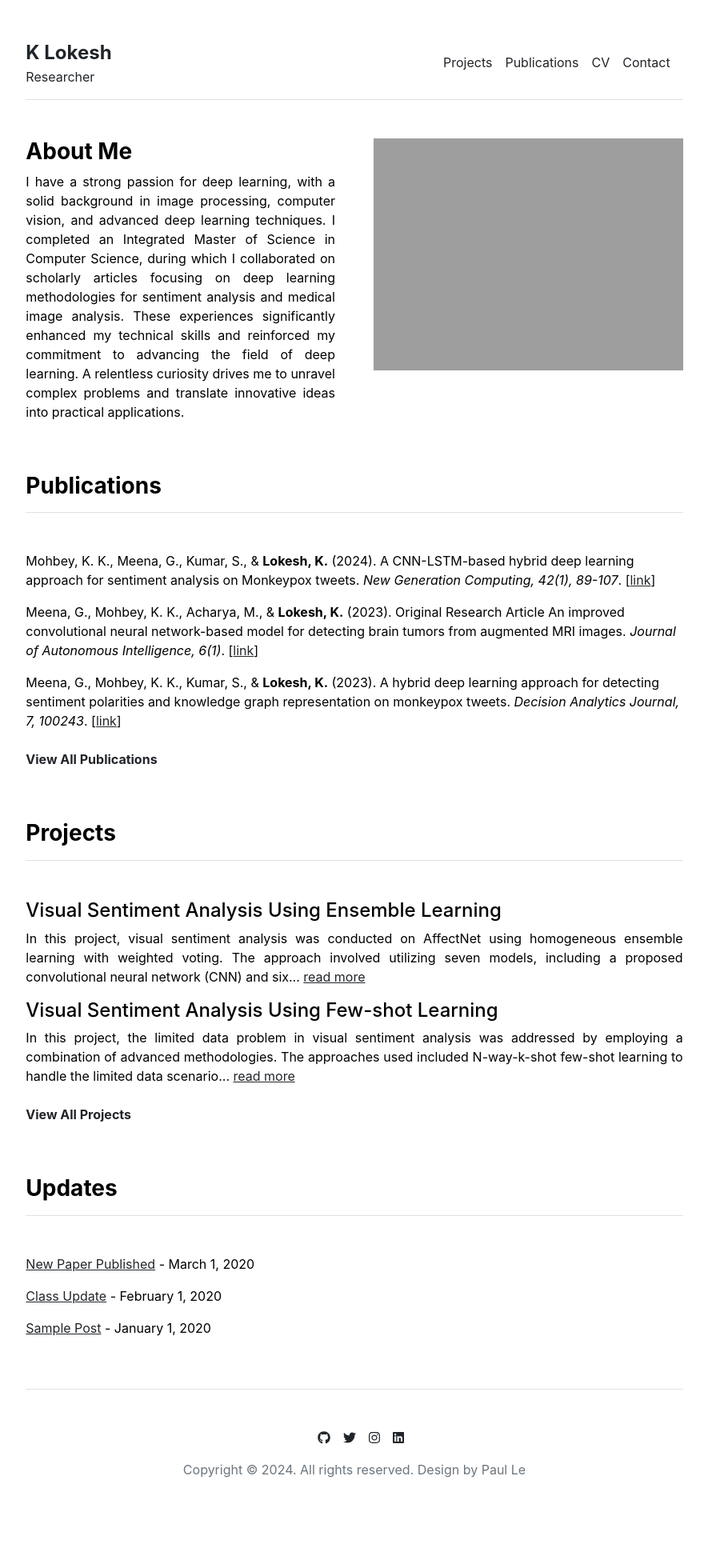
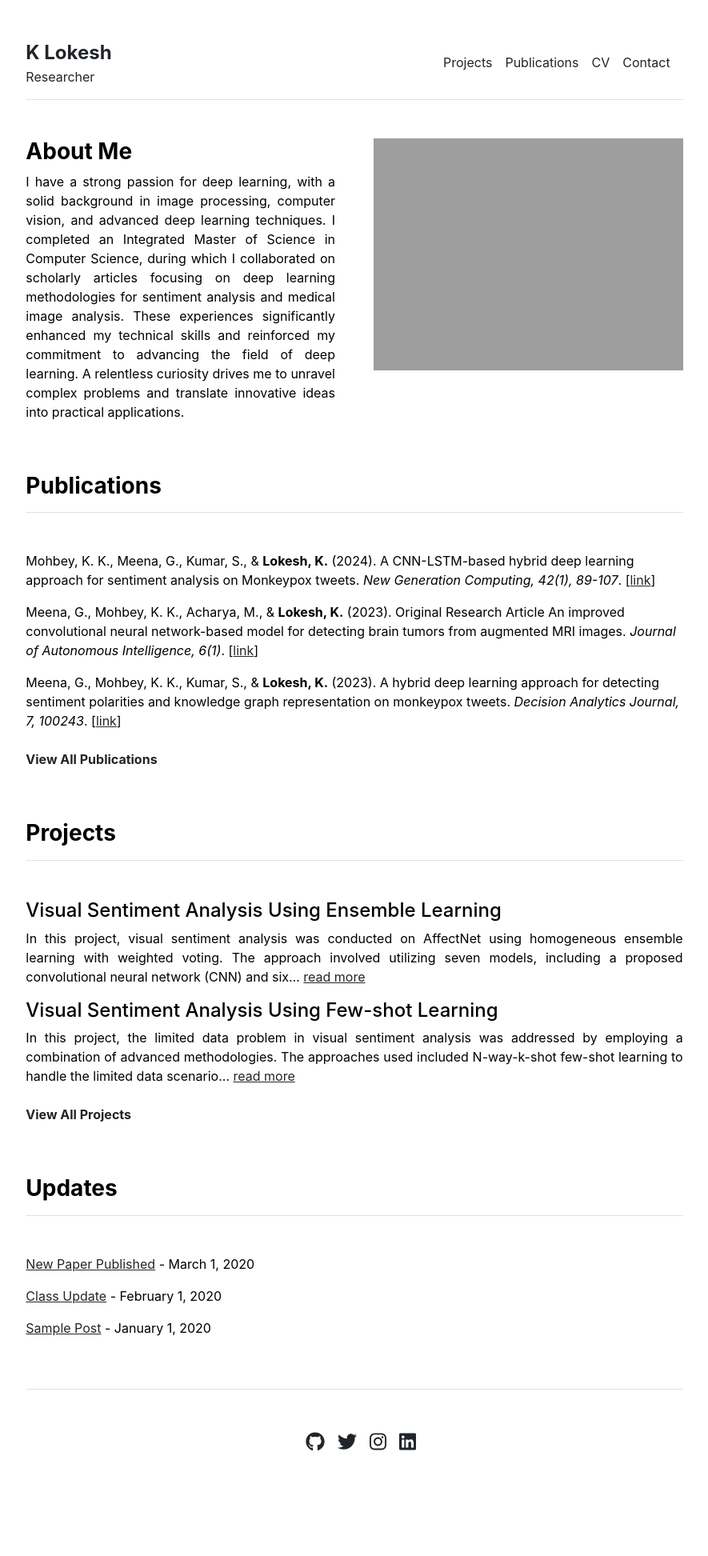
Before and after one commit to katikapalli/katikapalli.github.io, a Jekyll site: the page built from index.md, in a window 1280 px wide. Shown: the whole page at 80% size, without its empty margins (197-1082 px from the left). Built offline with Jekyll 4.4.1, drawn with Linux system fonts in a browser that asks for light colours; after the commit the page ends 1917 px from its top, so only the background shows below that.

Commit message:
Update footer.html

```diff
--- a/_includes/footer.html
+++ b/_includes/footer.html
@@ -8,7 +8,7 @@
   <link rel="stylesheet" href="https://cdnjs.cloudflare.com/ajax/libs/font-awesome/6.0.0-beta3/css/all.min.css">
   <style>
     .icon-size {
-      font-size: 1rem;
+      font-size: 1.5rem;
     }
     footer p {
       margin: 0;
@@ -25,9 +25,9 @@
           <a href="{{ item.link }}" class="ms-3 icon-size"><i class="fab fa-{{ item.icon }}"></i></a>
         {% endfor %}
       </div>
-      <div class="col-12 text-center mt-3">
+<!--       <div class="col-12 text-center mt-3">
         <p>Copyright © 2024. All rights reserved. Design by Paul Le</p>
-      </div>
+      </div> -->
     </div>
   </footer>
 </body>
```
